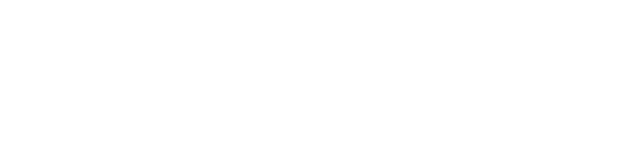
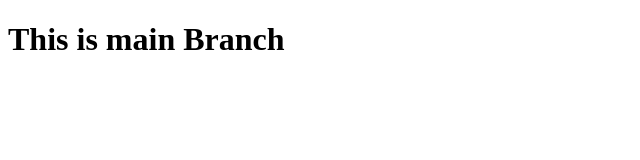
Before and after one commit to Mohamed2006tvm/Sample2, a plain HTML site: page index.html in a window 1280 px wide. Shown: the whole page, without its empty margins (0-640 px from the left). Drawn offline with Linux system fonts and the light colour scheme.

Commit message:
first commit

```diff
--- a/index.html
+++ b/index.html
@@ -5,5 +5,9 @@
     <meta name="viewport" content="width=device-width, initial-scale=1.0" />
     <title>Document</title>
   </head>
-  <body></body>
+  <body>
+    <div>
+      <h1>This is main Branch</h1>
+    </div>
+  </body>
 </html>
```
